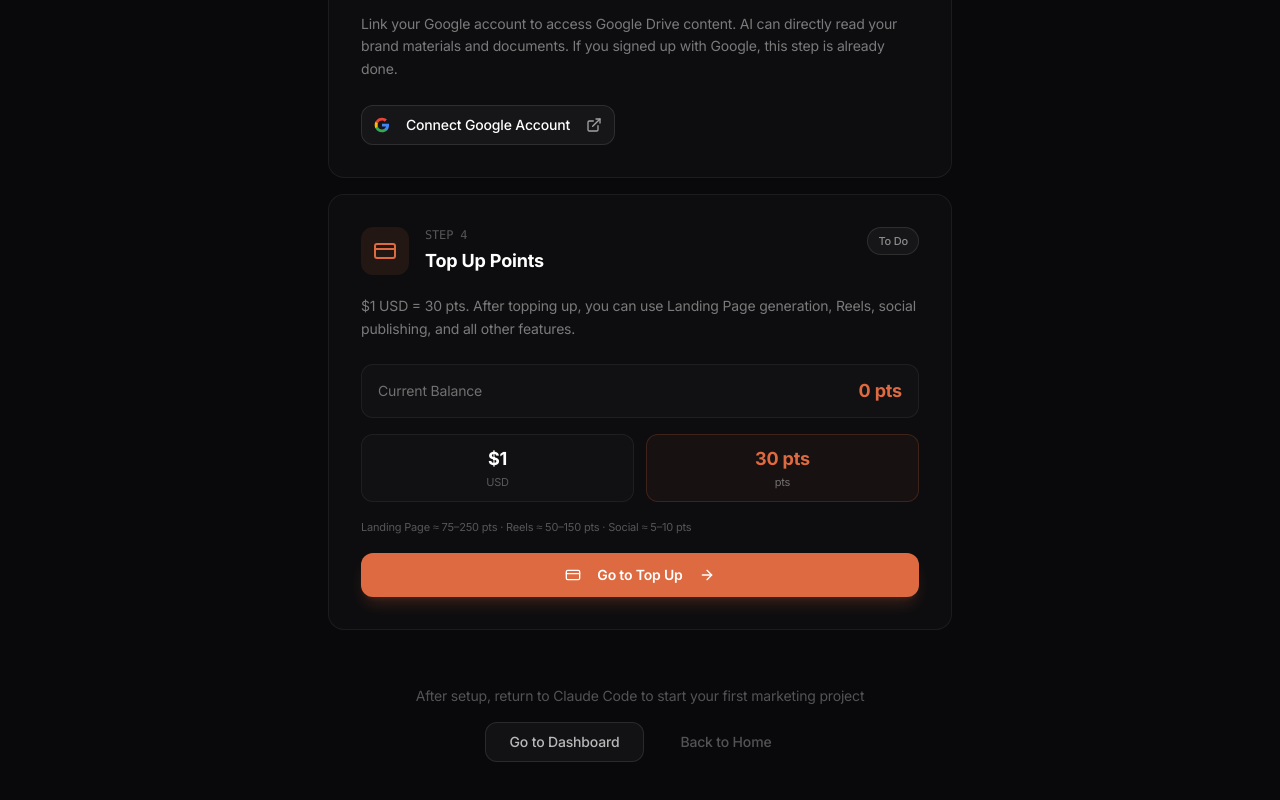
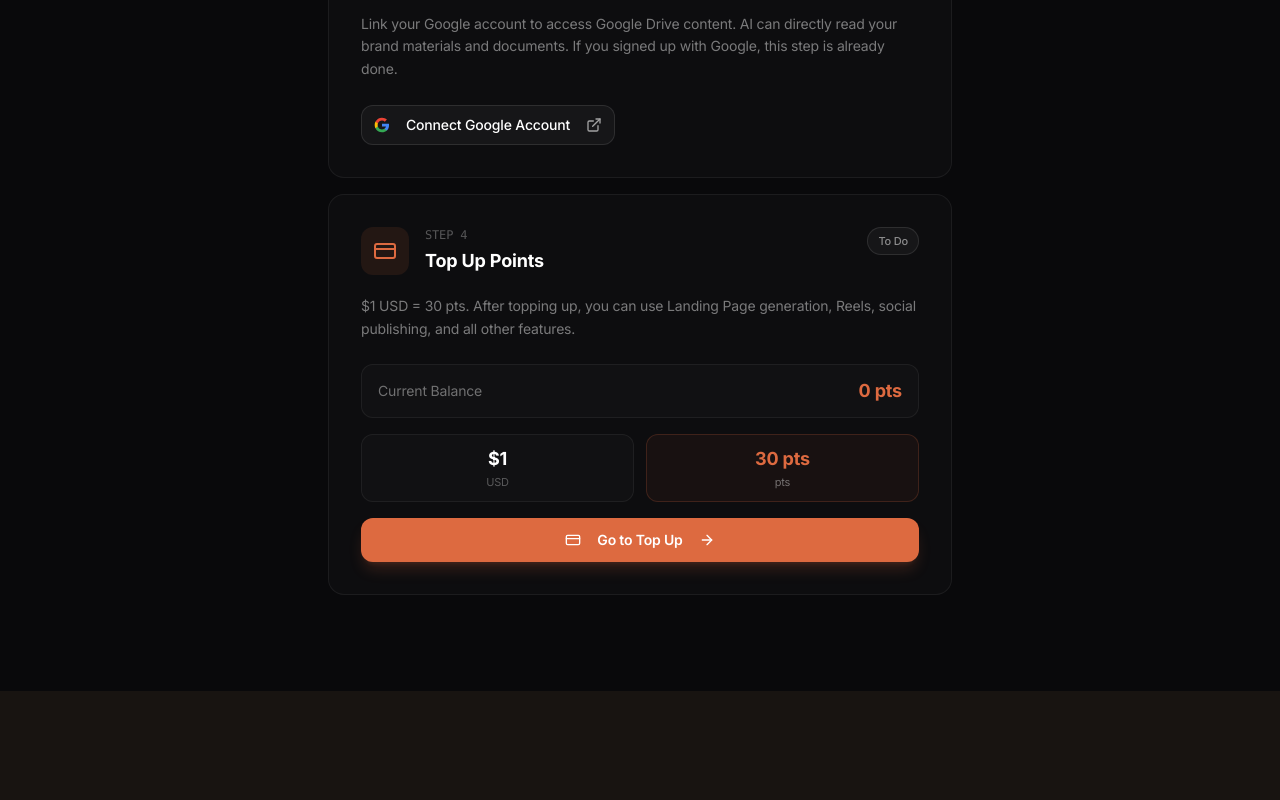
Before and after one commit to MarinChen99097/marketingx-site, a Next.js app: page /en/get-started in a window 1280 px wide. Shown: the part 1045-1845 px from the top of the page. After the commit the page ends 1736 px from the top, so only its background shows below. Built offline with nearby package versions, Linux system fonts and the light colour scheme; no server answers; sample sign-in values are in the browser's storage.

Commit message:
fix: remove bottom nav, cost ref, keep only 4 action cards

```diff
--- a/app/[locale]/get-started/page.tsx
+++ b/app/[locale]/get-started/page.tsx
@@ -335,10 +335,6 @@ export default function GetStartedPage() {
               </div>
             </div>
 
-            <p className="text-[11px] text-white/30">
-              {t("step4.costRef")}
-            </p>
-
             <Button
               onClick={handleStripeTopup}
               className="w-full h-11 bg-[hsl(16,70%,56%)] hover:bg-[hsl(16,70%,50%)] text-white font-semibold rounded-xl text-sm shadow-lg shadow-[hsl(16,70%,56%)]/20"
@@ -350,27 +346,6 @@ export default function GetStartedPage() {
           </div>
         </ActionCard>
 
-        {/* ════════════ BOTTOM ════════════ */}
-        <motion.div
-          initial={{ opacity: 0 }}
-          animate={{ opacity: 1 }}
-          transition={{ delay: 0.8, duration: 0.5 }}
-          className="text-center pt-10 space-y-4"
-        >
-          <p className="text-sm text-white/30">{t("bottom.note")}</p>
-          <div className="flex flex-col sm:flex-row gap-3 justify-center">
-            <Link href={`/${locale}/dashboard`}>
-              <Button className="h-10 px-6 border border-white/10 bg-white/[0.04] hover:bg-white/[0.08] text-white/70 rounded-xl text-sm">
-                {t("bottom.dashboard")}
-              </Button>
-            </Link>
-            <Link href={`/${locale}/marketingx`}>
-              <Button variant="ghost" className="h-10 px-6 text-white/30 hover:text-white/60 rounded-xl text-sm">
-                {t("bottom.home")}
-              </Button>
-            </Link>
-          </div>
-        </motion.div>
       </div>
     </div>
   );
```
